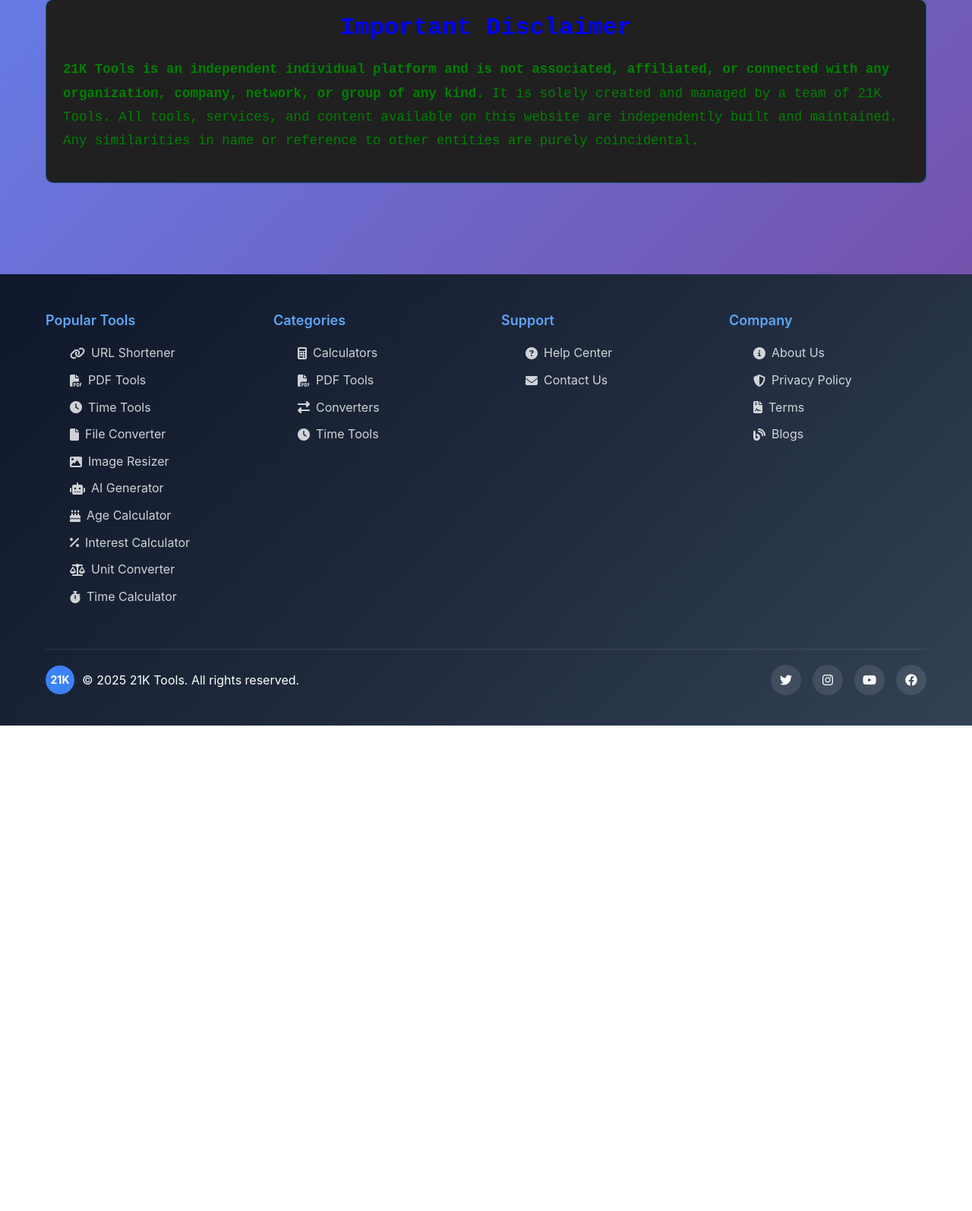
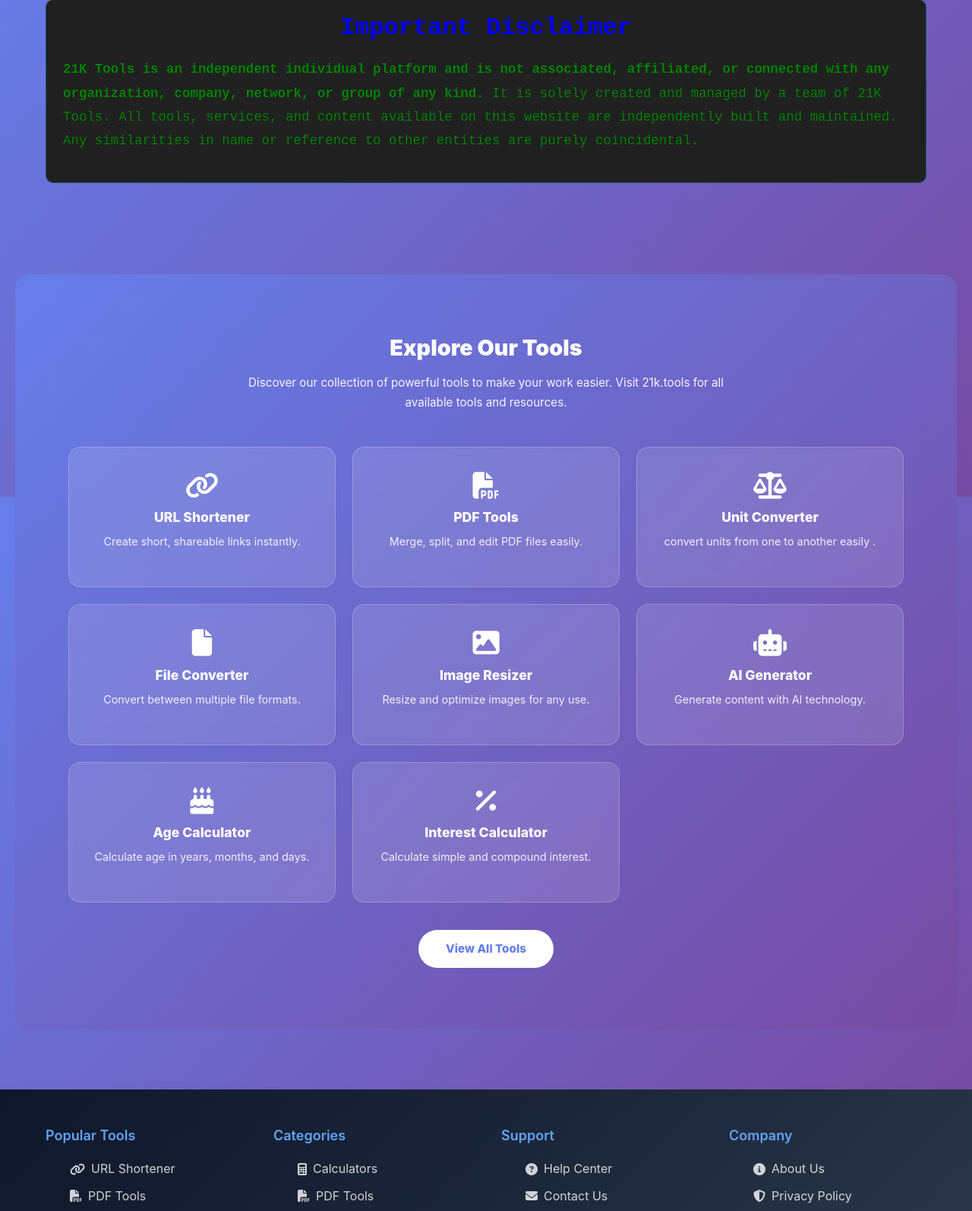
Before and after one commit to alwaysnithish/test, a Django app: page /about/ in a window 1280 px wide. Shown: the part 3346-4940 px from the top of the page at 76% size. Before the commit the page ends 4301 px from the top, so only its background shows below. Run offline with Django 4.2, Linux system fonts and the light colour scheme; some libraries are stand-ins or nearby versions.

Commit message:
Create explore section with tool links
Added an explore section with tool cards for various utilities.

```diff
--- a/Templates/base1.html
+++ b/Templates/base1.html
@@ -428,6 +428,91 @@ a:hover {
             background: #3b82f6;
             transform: translateY(-2px);
         }
+       .explore-section {
+        background: linear-gradient(135deg, #667eea 0%, #764ba2 100%);
+        color: white;
+        padding: 80px 20px;
+        margin: 80px 20px 0;
+        border-radius: 20px;
+        text-align: center;
+    }
+
+    .explore-title {
+        font-size: clamp(1.8rem, 2.2vw, 2.3rem);
+        font-weight: 900;
+        margin-bottom: 16px;
+        color:white;
+    }
+
+    .explore-desc {
+        font-size: clamp(0.95rem, 1vw, 1.05rem);
+        opacity: 0.93;
+        max-width: 650px;
+        margin: 0 auto 45px;
+        line-height: 1.7;
+        color:white;
+    }
+
+    .tools-grid {
+        display: grid;
+        grid-template-columns: repeat(auto-fit, minmax(260px, 1fr));
+        gap: 22px;
+        max-width: 1100px;
+        margin: 0 auto 36px;
+    }
+
+    .tool-card {
+        background: rgba(255, 255, 255, 0.12);
+        backdrop-filter: blur(10px);
+        border: 1px solid rgba(255, 255, 255, 0.2);
+        border-radius: 16px;
+        padding: 32px 22px;
+        text-decoration: none;
+        color: white;
+        transition: all 0.3s ease;
+    }
+
+    .tool-card:hover {
+        background: rgba(255, 255, 255, 0.18);
+        transform: translateY(-4px);
+        border-color: rgba(255, 255, 255, 0.4);
+    }
+
+    .tool-icon {
+        font-size: 2.2rem;
+        margin-bottom: 14px;
+        display: block;
+    }
+
+    .tool-card h5 {
+        font-size: 1.1rem;
+        font-weight: 800;
+        margin-bottom: 10px;
+    }
+
+    .tool-desc {
+        font-size: 0.9rem;
+        opacity: 0.88;
+        color:white;
+    }
+
+    .explore-cta {
+        display: inline-block;
+        background: white;
+        color: #667eea;
+        padding: 13px 36px;
+        border-radius: 30px;
+        text-decoration: none;
+        font-weight: 800;
+        font-size: 0.95rem;
+        transition: all 0.3s ease;
+    }
+
+    .explore-cta:hover {
+        transform: translateY(-2px);
+        box-shadow: 0 8px 25px rgba(0, 0, 0, 0.2);
+    }
+
 
         /* ==================== MESSAGES ==================== */
         .messages-container {
@@ -748,7 +833,56 @@ a:hover {
     <!-- Page Content -->
     {% block content %}{% endblock %}
 </div>
+<!-- Explore Tools Section -->
+<section class="explore-section">
+    <h2 class="explore-title">Explore Our Tools</h2>
+    <p class="explore-desc">Discover our collection of powerful tools to make your work easier. Visit 21k.tools for all available tools and resources.</p>
 
+    <div class="tools-grid">
+        <a href="https://21k.tools/urlshortener" class="tool-card" target="_blank">
+            <i class="tool-icon fas fa-link"></i>
+            <h5>URL Shortener</h5>
+            <p class="tool-desc">Create short, shareable links instantly.</p>
+        </a>
+        <a href="https://21k.tools/pdftools" class="tool-card" target="_blank">
+            <i class="tool-icon fas fa-file-pdf"></i>
+            <h5>PDF Tools</h5>
+            <p class="tool-desc">Merge, split, and edit PDF files easily.</p>
+        </a>
+        <a href="https://21k.tools/unitconverter" class="tool-card" target="_blank">
+            <i class="tool-icon fas fa-balance-scale"></i>
+            <h5>Unit Converter</h5>
+            <p class="tool-desc">convert units from one to another easily .</p>
+        </a>
+        <a href="https://21k.tools/fileconverter" class="tool-card" target="_blank">
+            <i class="tool-icon fas fa-file"></i>
+            <h5>File Converter</h5>
+            <p class="tool-desc">Convert between multiple file formats.</p>
+        </a>
+        <a href="https://21k.tools/imageresizer" class="tool-card" target="_blank">
+            <i class="tool-icon fas fa-image"></i>
+            <h5>Image Resizer</h5>
+            <p class="tool-desc">Resize and optimize images for any use.</p>
+        </a>
+        <a href="https://21k.tools/#" class="tool-card" target="_blank">
+            <i class="tool-icon fas fa-robot"></i>
+            <h5>AI Generator</h5>
+            <p class="tool-desc">Generate content with AI technology.</p>
+        </a>
+        <a href="https://21k.tools/agecalculator/" class="tool-card" target="_blank">
+            <i class="tool-icon fas fa-birthday-cake"></i>
+            <h5>Age Calculator</h5>
+            <p class="tool-desc">Calculate age in years, months, and days.</p>
+        </a>
+        <a href="https://21k.tools/interestcalculator/" class="tool-card" target="_blank">
+            <i class="tool-icon fas fa-percentage"></i>
+            <h5>Interest Calculator</h5>
+            <p class="tool-desc">Calculate simple and compound interest.</p>
+        </a>
+    </div>
+
+    <a href="https://21k.tools" class="explore-cta" target="_blank">View All Tools</a>
+</section>
 <!-- FOOTER -->
 <footer class="footer">
     <div class="footer-container">
```
